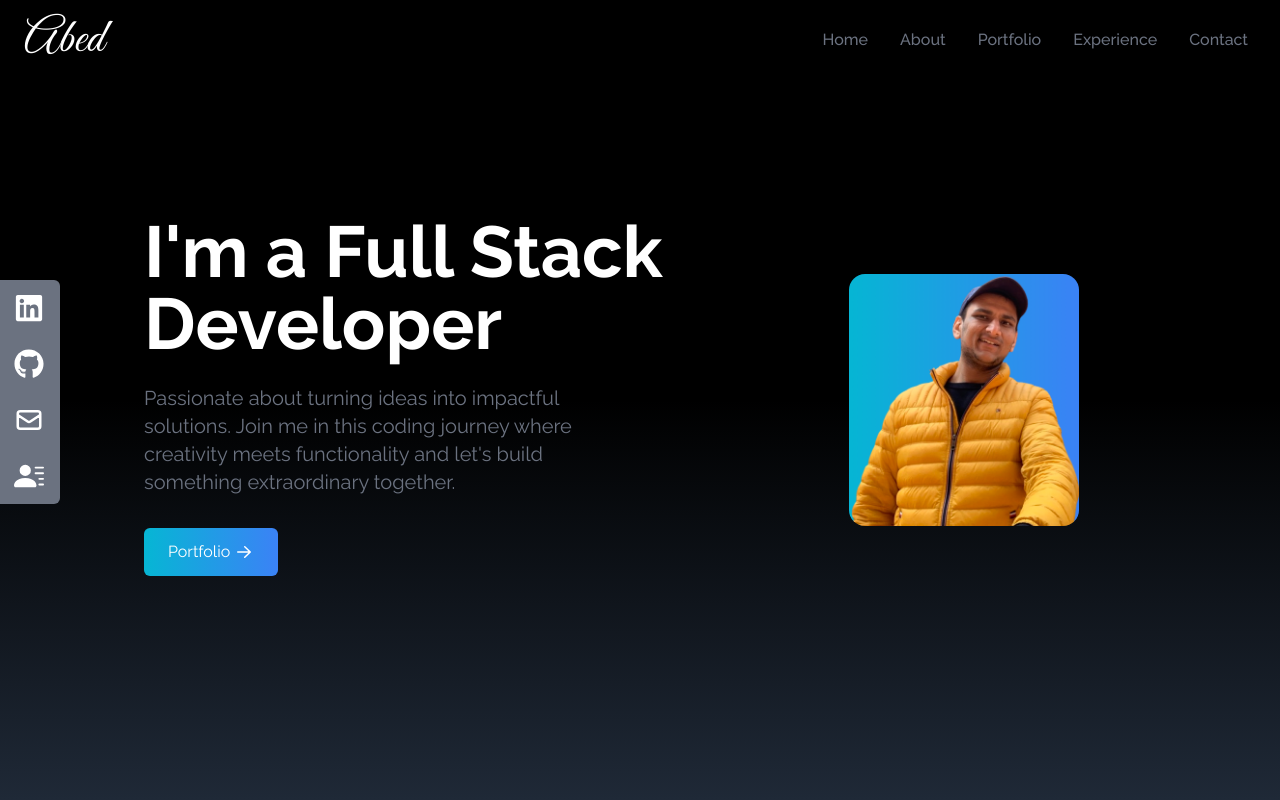
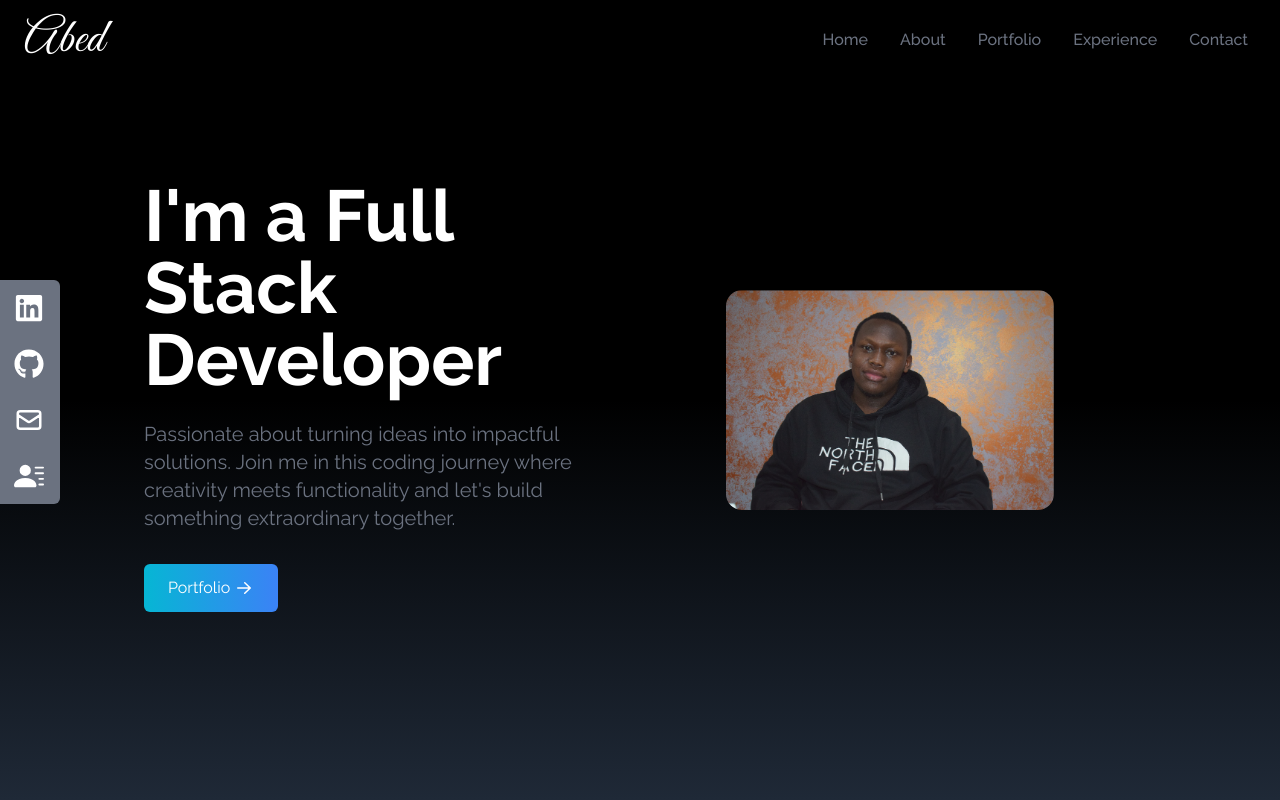
Before and after one commit to Nganga-A/myportfolio, a React (Create React App) app: page / in a window 1280 px wide. Shown: the top 800 px of the page. Built offline with nearby package versions, Linux system fonts and the light colour scheme.

Commit message:
Changed about image

```diff
--- a/src/components/Home.jsx
+++ b/src/components/Home.jsx
@@ -1,5 +1,5 @@
 import React from 'react';
-import HeroImage from '../assets/heroImage.png';
+import Avatar from '../assets/Avatar.png';
 import { HiMiniArrowRight } from "react-icons/hi2";
 import {Link} from "react-scroll";
 
@@ -23,7 +23,7 @@ const Home = () => {
             </div>
 
             <div>
-                <img src={HeroImage} alt="myprofile" className='rounded-2xl mx-auto w-2/3 ' />
+                <img src={Avatar} alt="myprofile" className='rounded-2xl mx-auto w-2/3 ' />
             </div>
 
         </div>
```
Also changed, not shown: src/assets/Avatar.png (added), src/assets/heroImage.png (deleted).
